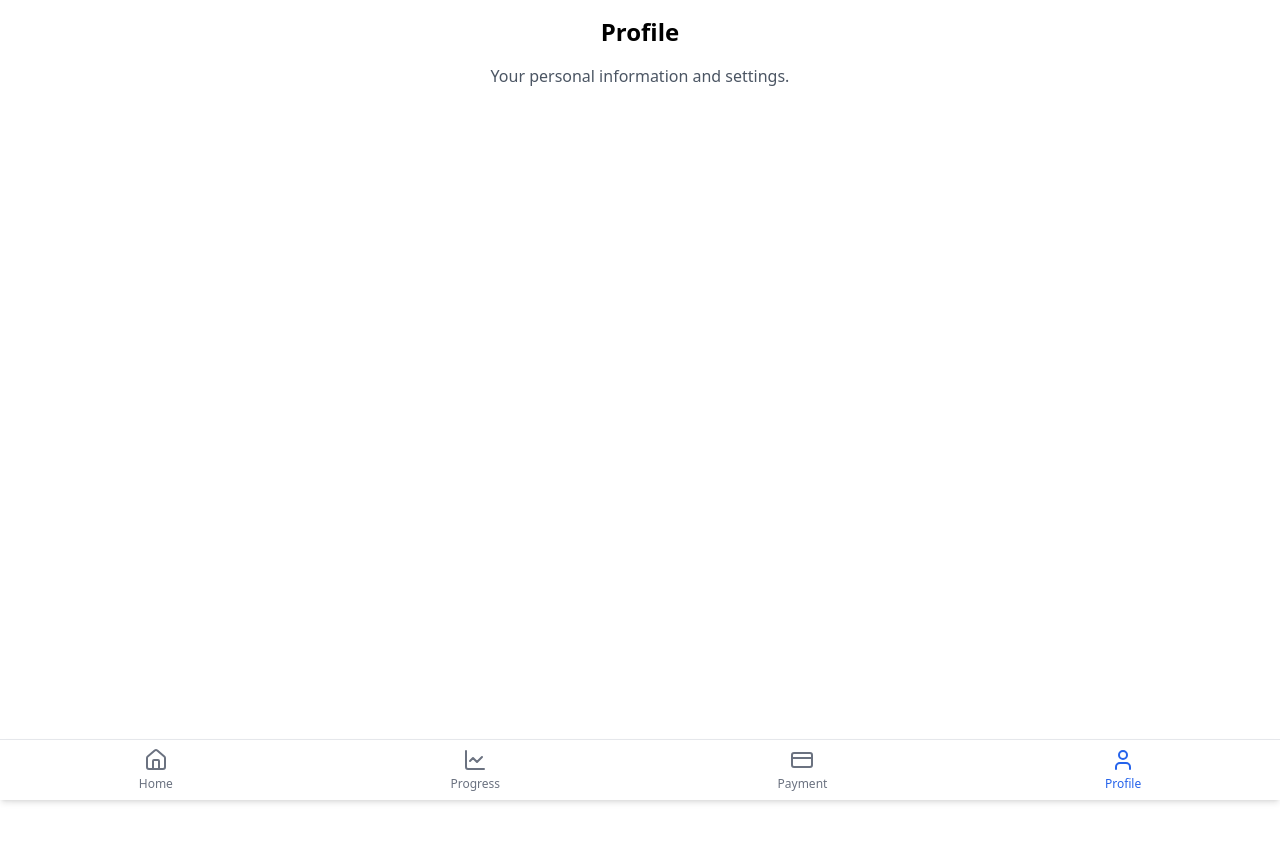
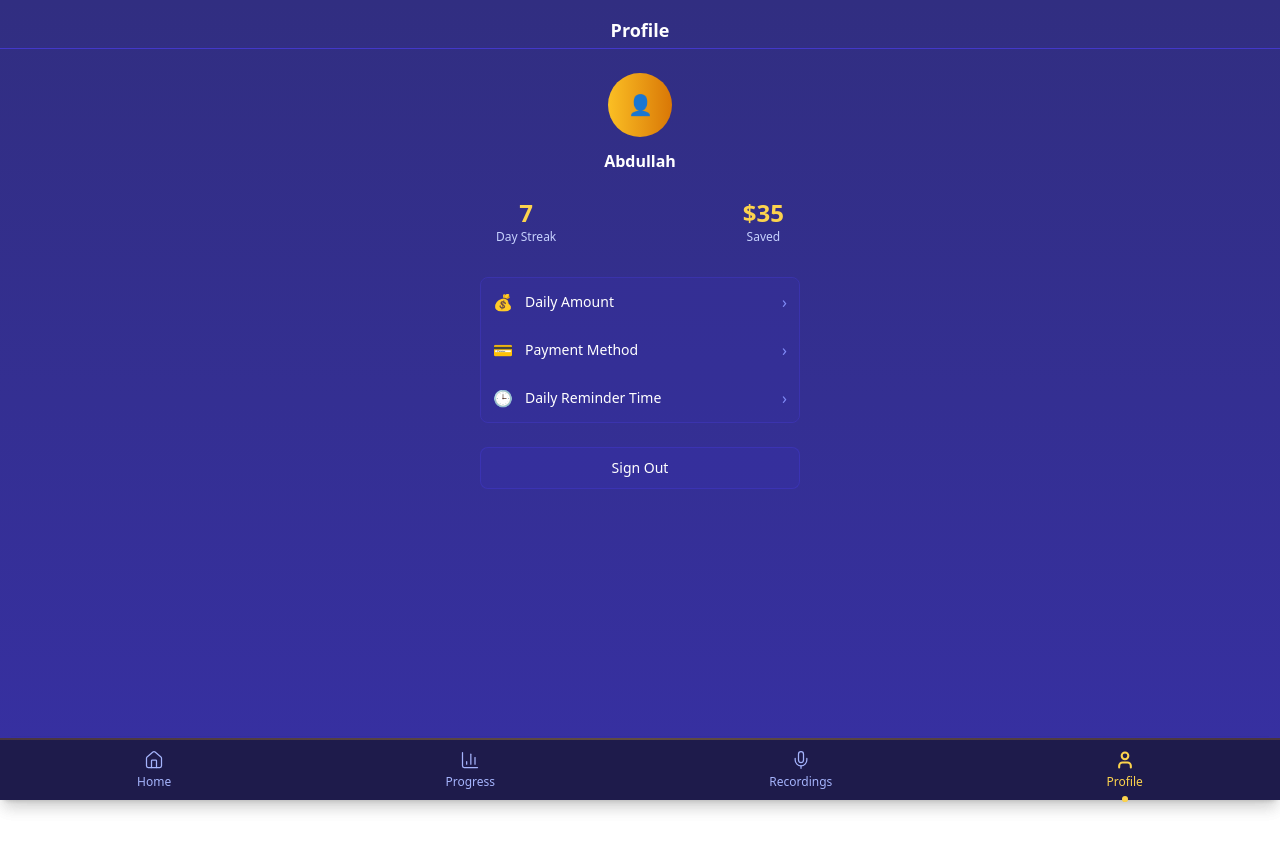
Before and after one commit to marwankamal32/quran-reader-app, a React (Vite) app in the folder web-app/: page /profile in a window 1280 px wide. Shown: the top 850 px of the page. Before the commit the page ends 800 px from the top, so only its background shows below. Built offline with nearby package versions, Linux system fonts and the light colour scheme.

Commit message:
Refactor: update BottomNavigation component with new icons and styles, and integrate it into Home and Profile pages for consistent navigation experience.

```diff
--- a/web-app/src/components/BottomNavigation.tsx
+++ b/web-app/src/components/BottomNavigation.tsx
@@ -1,8 +1,8 @@
 import { Link, useLocation } from 'react-router-dom';
 import {
   HomeIcon,
-  LineChartIcon,
-  CreditCardIcon,
+  BarChart3Icon,
+  MicIcon,
   UserIcon,
 } from 'lucide-react';
 
@@ -11,26 +11,39 @@ function BottomNavigation() {
 
   const navItems = [
     { label: 'Home', icon: HomeIcon, path: '/' },
-    { label: 'Progress', icon: LineChartIcon, path: '/progress' },
-    { label: 'Payment', icon: CreditCardIcon, path: '/payment' },
+    { label: 'Progress', icon: BarChart3Icon, path: '/progress' },
+    { label: 'Recordings', icon: MicIcon, path: '/recordings' },
     { label: 'Profile', icon: UserIcon, path: '/profile' },
   ];
 
   return (
-    <nav className=" fixed bottom-0 left-0 right-0 bg-white border-t shadow-md z-50">
-      <ul className="flex justify-around">
+    <nav className="fixed bottom-0 left-0 right-0 bg-indigo-950 border-t border-indigo-800 shadow-lg z-50">
+      <div className="h-0.5 w-full bg-gradient-to-r from-amber-500/20 via-amber-400/30 to-amber-500/20"></div>
+      <ul className="flex justify-around items-center">
         {navItems.map((item) => {
           const isActive = location.pathname === item.path;
           const Icon = item.icon;
 
           return (
-            <li key={item.path}>
+            <li key={item.path} className="relative">
               <Link
                 to={item.path}
-                className={`flex flex-col items-center text-xs py-2 ${isActive ? 'text-blue-600' : 'text-gray-500'}`}
+                className={`flex flex-col items-center text-xs py-2.5 ${
+                  isActive ? 'text-amber-300' : 'text-indigo-300'
+                } transition-colors duration-200`}
               >
-                <Icon className="w-6 h-6 mb-1" />
-                {item.label}
+                <Icon
+                  className={`w-5 h-5 mb-1 ${
+                    isActive ? 'stroke-amber-300' : 'stroke-indigo-300'
+                  }`}
+                  strokeWidth={isActive ? 2.5 : 1.5}
+                />
+                <span className={isActive ? 'font-medium' : 'font-normal'}>
+                  {item.label}
+                </span>
+                {isActive && (
+                  <div className="absolute -bottom-0.5 w-1.5 h-1.5 rounded-full bg-amber-300"></div>
+                )}
               </Link>
             </li>
           );
--- a/web-app/src/pages/Home.tsx
+++ b/web-app/src/pages/Home.tsx
@@ -1,5 +1,6 @@
 import { useState } from 'react';
 import RecordButton from '../components/RecordButton';
+import BottomNavigation from '../components/BottomNavigation';
 
 export default function Home() {
   // State to track recording status
@@ -11,7 +12,7 @@ export default function Home() {
   };
 
   return (
-    <div className="w-full h-screen flex flex-col bg-gradient-to-b from-indigo-900 to-indigo-800 text-white overflow-hidden safe-area-inset-bottom">
+    <div className="w-full h-screen flex flex-col bg-gradient-to-b from-indigo-900 to-indigo-800 text-white overflow-hidden pb-16">
       {/* Title Bar - Smaller */}
       <div className="pt-4 pb-1 px-4 text-center border-b border-indigo-700">
         <h1 className="text-lg font-bold">Daily Quran Reading</h1>
@@ -22,8 +23,8 @@ export default function Home() {
         </div>
       </div>
 
-      {/* Main Content - Reduced padding for mobile screens and navigation bar */}
-      <div className="flex-1 flex flex-col items-center justify-evenly px-4 py-2 pb-safe">
+      {/* Main Content - with bottom padding for navigation */}
+      <div className="flex-1 flex flex-col items-center justify-evenly px-4 py-2">
         {/* Recording Status - Improved Design */}
         <div className={`w-full max-w-xs rounded-lg p-3 border border-opacity-20 transition-colors duration-300 ${
           hasRecorded ? 'bg-green-900/30 border-green-400' : 'bg-amber-900/20 border-amber-400'
@@ -53,18 +54,18 @@ export default function Home() {
           </p>
         </div>
 
-        {/* Daily Commitment - Improved Design */}
-        <div className={`w-full max-w-xs rounded-lg p-3 border border-opacity-20 transition-colors duration-300 mb-4 ${
-          hasRecorded ? 'bg-teal-900/30 border-teal-400' : 'bg-rose-900/20 border-rose-400'
+        {/* Daily Commitment - Gold/Amber Theme */}
+        <div className={`w-full max-w-xs rounded-lg p-3 border border-opacity-20 transition-colors duration-300 ${
+          hasRecorded ? 'bg-yellow-800/30 border-yellow-400' : 'bg-amber-800/30 border-amber-500'
         }`}>
           <div className="flex items-center">
             <div className={`w-2.5 h-2.5 rounded-full mr-2 ${
-              hasRecorded ? 'bg-teal-400' : 'bg-rose-400'
+              hasRecorded ? 'bg-yellow-400' : 'bg-amber-500'
             }`}></div>
             <h2 className="text-sm font-medium">Daily Commitment</h2>
           </div>
           <p className={`text-xs mt-1.5 pl-4.5 ${
-            hasRecorded ? 'text-teal-300' : 'text-rose-200'
+            hasRecorded ? 'text-yellow-300' : 'text-amber-300'
           }`}>
             {hasRecorded
               ? "Commitment fulfilled! No donation needed."
@@ -72,6 +73,9 @@ export default function Home() {
           </p>
         </div>
       </div>
+
+      {/* Bottom Navigation */}
+      <BottomNavigation />
     </div>
   );
 }
--- a/web-app/src/pages/Profile.tsx
+++ b/web-app/src/pages/Profile.tsx
@@ -1,12 +1,79 @@
-const Profile = () => {
+import BottomNavigation from '../components/BottomNavigation';
+
+export default function Profile() {
+  const userStats = {
+    streakDays: 7,
+    donationsSaved: "$35"
+  };
+
   return (
-    <div className="p-4">
-      <h1 className="text-2xl font-bold text-center">Profile</h1>
-      <p className="text-center mt-4 text-gray-600">
-        Your personal information and settings.
-      </p>
+    <div className="w-full h-screen flex flex-col bg-gradient-to-b from-indigo-900 to-indigo-800 text-white overflow-hidden pb-16">
+      {/* Header */}
+      <div className="pt-4 pb-1 px-4 text-center border-b border-indigo-700">
+        <h1 className="text-lg font-bold">Profile</h1>
+      </div>
+
+      {/* Profile Content */}
+      <div className="flex-1 flex flex-col items-center px-4 py-6">
+        {/* Profile Avatar & Name */}
+        <div className="mb-6 text-center">
+          <div className="w-16 h-16 rounded-full bg-gradient-to-r from-amber-400 to-amber-600 flex items-center justify-center text-xl mb-3 mx-auto">
+            👤
+          </div>
+          <h2 className="text-base font-bold">Abdullah</h2>
+        </div>
+
+        {/* Key Stats */}
+        <div className="w-full max-w-xs flex justify-between mb-8">
+          {/* Current Streak */}
+          <div className="text-center px-4">
+            <p className="text-2xl font-bold text-amber-300">{userStats.streakDays}</p>
+            <p className="text-xs text-indigo-200">Day Streak</p>
+          </div>
+
+          {/* Donations Saved */}
+          <div className="text-center px-4">
+            <p className="text-2xl font-bold text-amber-300">{userStats.donationsSaved}</p>
+            <p className="text-xs text-indigo-200">Saved</p>
+          </div>
+        </div>
+
+        {/* Essential Settings */}
+        <div className="w-full max-w-xs">
+          <ul className="rounded-lg overflow-hidden border border-indigo-700/50">
+            <SettingsItem icon="💰" label="Daily Amount" />
+            <SettingsItem icon="💳" label="Payment Method" />
+            <SettingsItem icon="🕒" label="Daily Reminder Time" />
+          </ul>
+
+          {/* Sign Out Button */}
+          <button className="w-full mt-6 py-2.5 rounded-lg bg-indigo-800/50 border border-indigo-700/50 text-sm font-medium">
+            Sign Out
+          </button>
+        </div>
+      </div>
+
+      {/* Bottom Navigation */}
+      <BottomNavigation />
     </div>
   );
-};
+}
 
-export default Profile;
+interface SettingsItemProps {
+  icon: string;
+  label: string;
+}
+
+function SettingsItem({ icon, label }: SettingsItemProps) {
+  return (
+    <li>
+      <button className="w-full flex items-center justify-between p-3 bg-indigo-800/30 hover:bg-indigo-700/40 transition-colors">
+        <div className="flex items-center gap-3">
+          <span>{icon}</span>
+          <span className="text-sm">{label}</span>
+        </div>
+        <span className="text-indigo-400">›</span>
+      </button>
+    </li>
+  );
+}
```
